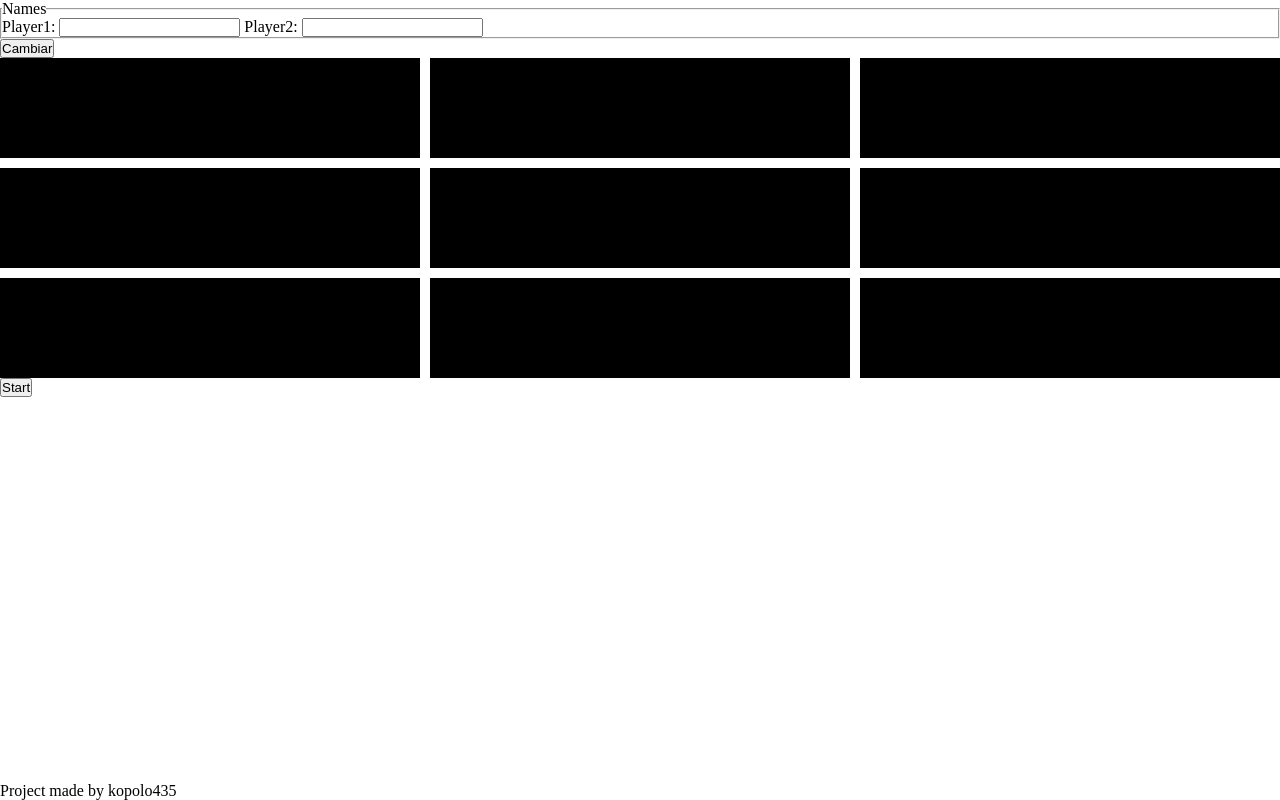
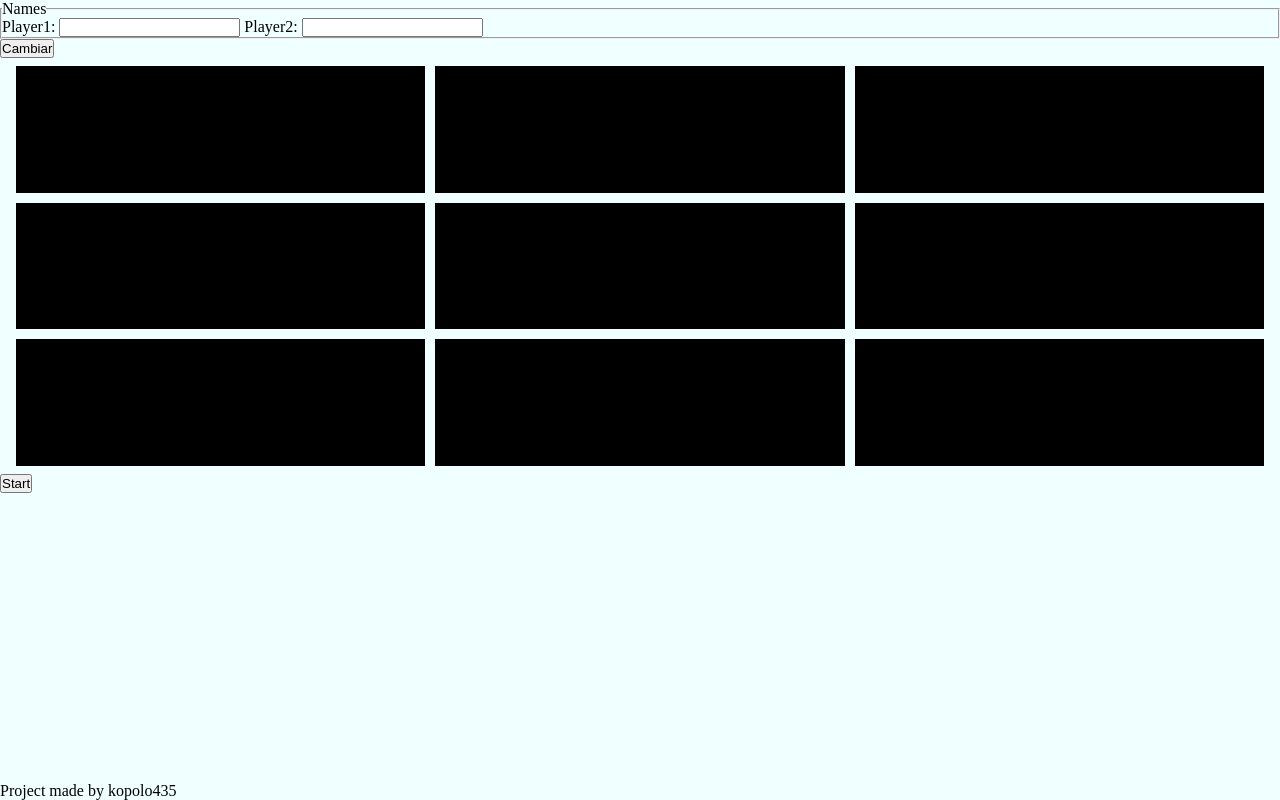
Before and after one commit to kopolo435/tic-tac-toe, a website: page index.html in a window 1280 px wide. Drawn offline with Linux system fonts and the light colour scheme.

Commit message:
Cambia el tamaño que vertical que tiene el board

```diff
--- a/style.css
+++ b/style.css
@@ -7,20 +7,30 @@ body{
     flex-direction: column;
     height: 100vh;
     width: 100%;
+    background-color:azure;
 }
 
 main{
     flex: 1;
+    display: flex;
+    flex-direction: column;
+}
+
+.mainContainer{
+    flex: 1;
+    display: flex;
+    flex-direction: column;
 }
 
 .gameBoard{
     display: grid;
     grid-template-columns: repeat(3,1fr);
+    height: max(400px,50%);
     gap: 10px;
+    padding: 0.5rem 1rem;
 }
 
 .block{
     background-color: black;
     color: white;
-    height: 100px;
 }
```
